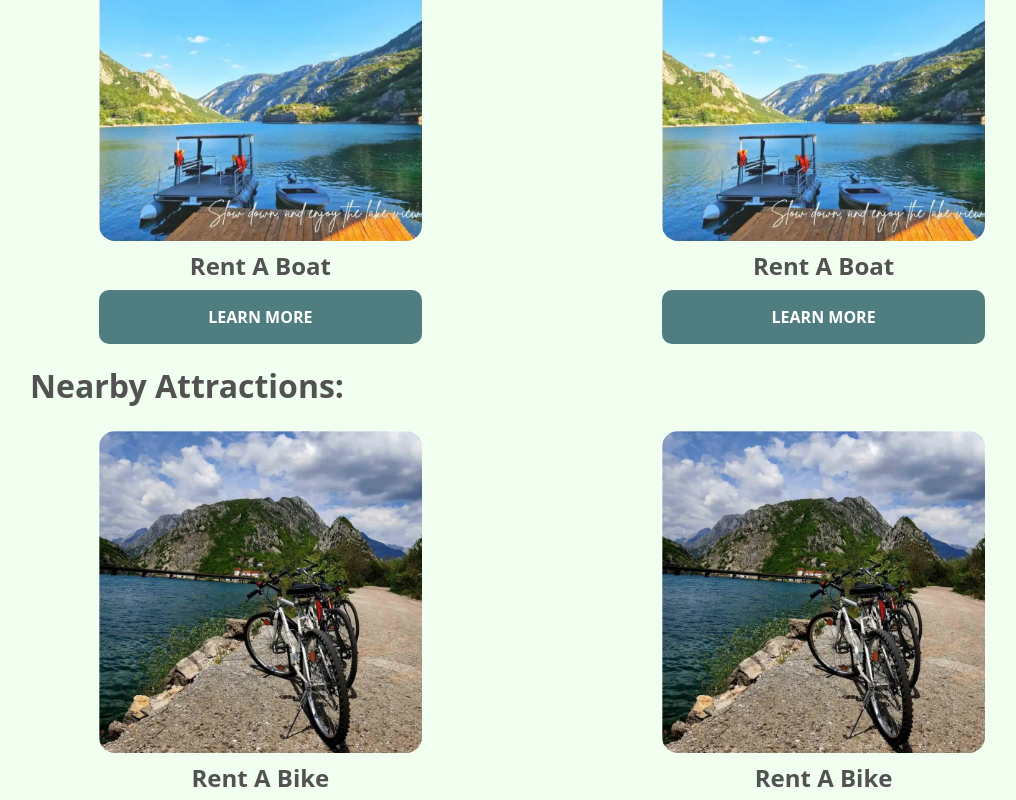
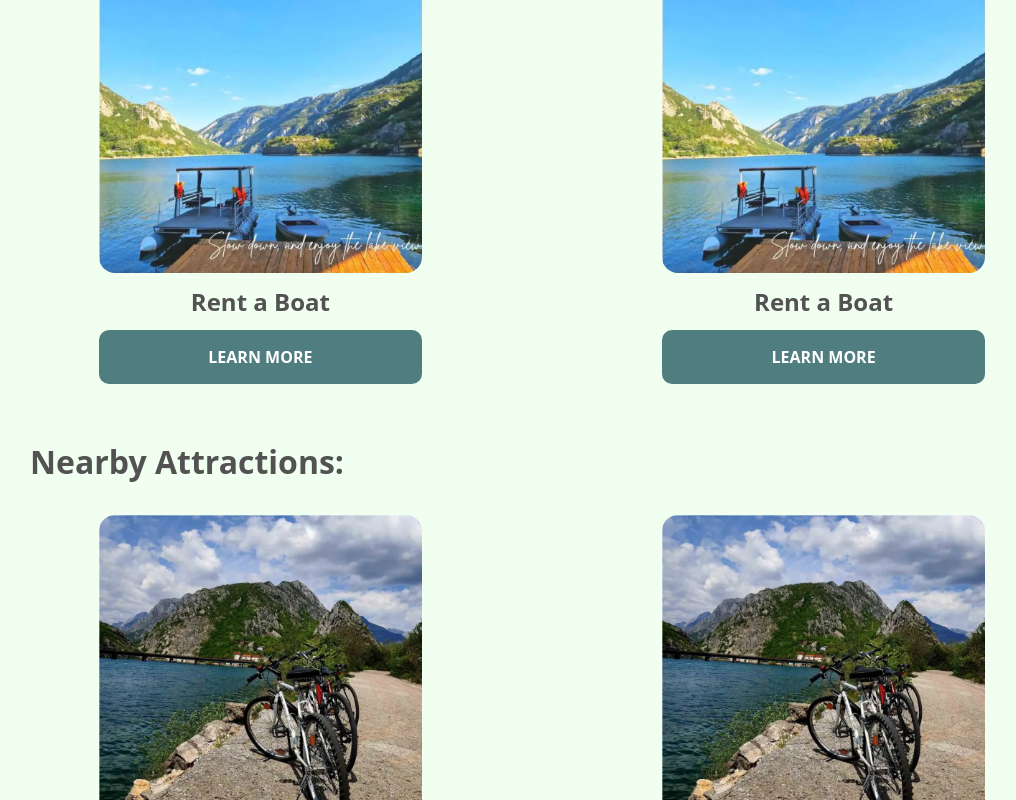
Before and after one commit to ErminMusic/Visit-Dre-nica, a React (Vite) app: page / in a window 1280 px wide. Shown: the part 5697-6497 px from the top of the page, without its empty margins (98-1114 px from the left). Built offline with nearby package versions, Linux system fonts and the light colour scheme.

Commit message:
Color Ratio Fix

```diff
--- a/src/components/data/ActivitiesContent.jsx
+++ b/src/components/data/ActivitiesContent.jsx
@@ -4,26 +4,26 @@ import RentABike from "../../assets/RentABike.webp"
 export const ActivitiesList = [
     {
     image: RentABoat,
-    name: "Rent A Boat",
-    alter: "Rent A Boat Image",
+    name: "Rent a Boat",
+    alter: "Rent a Boat Image",
     link: "Our Activities"
     },
     {
     image: RentABoat,
-    name: "Rent A Boat",
-    alter: "Rent A Boat Image",
+    name: "Rent a Boat",
+    alter: "Rent a Boat Image",
     link: "Our Activities"
     },
     {
     image: RentABoat,
-    name: "Rent A Boat",
-    alter: "Rent A Boat Image",
+    name: "Rent a Boat",
+    alter: "Rent a Boat Image",
     link: "Our Activities"
     },
     {
     image: RentABoat,
-    name: "Rent A Boat",
-    alter: "Rent A Boat Image",
+    name: "Rent a Boat",
+    alter: "Rent a Boat Image",
     link: "Our Activities"
     },
 ]
@@ -31,26 +31,26 @@ export const ActivitiesList = [
 export const AttractionList = [
     {
     image: RentABike,
-    name: "Rent A Bike",
-    alter: "Rent A Bike Image",
+    name: "Rent a Bike",
+    alter: "Rent a Bike Image",
     link: "Nearby Attractions"
     },
     {
     image: RentABike,
-    name: "Rent A Bike",
-    alter: "Rent A Bike Image",
+    name: "Rent a Bike",
+    alter: "Rent a Bike Image",
     link: "Nearby Attractions"
     },
     {
     image: RentABike,
-    name: "Rent A Bike",
-    alter: "Rent A Bike Image",
+    name: "Rent a Bike",
+    alter: "Rent a Bike Image",
     link: "Nearby Attractions"
     },
     {
     image: RentABike,
-    name: "Rent A Bike",
-    alter: "Rent A Bike Image",
+    name: "Rent a Bike",
+    alter: "Rent a Bike Image",
     link: "Nearby Attractions"
     },
 ]
--- a/src/components/sections/Activities.jsx
+++ b/src/components/sections/Activities.jsx
@@ -32,7 +32,7 @@ const Wrap = styled.div`
   background-color: #F0FFF0;
   width: 100%;
   color: #525252;
-  padding: 36px 0;
+  padding: 16px 0 36px 0;
   display: flex;
   justify-content: center;
 `;
@@ -56,5 +56,5 @@ const ActivitiesHolder = styled.div`
 `;
 
 const Title = styled.h1`
-  margin: 0 0 12px 0;
+  margin: 20px 0;
 `;
--- a/src/components/sections/Hero.jsx
+++ b/src/components/sections/Hero.jsx
@@ -96,7 +96,6 @@ const BookButton = styled.div`
   }
 
   &:hover {
-    transform: scale(1.05);
     transition: 250ms;
     opacity: 1;
     background-color: white;
--- a/src/components/sections/sub-components/Activitie.jsx
+++ b/src/components/sections/sub-components/Activitie.jsx
@@ -44,12 +44,11 @@ export default Activitie
 const Container = styled.div`
   width: 45%;
   color: #525252;
-  padding: 12px 0 20px 0;
+  margin: 12px 0 36px 0;
   display: flex;
   flex-direction: column;
   justify-content: center;
   align-items: center;
-
   @media (max-width: 700px) {
     width: 100%;
   }
@@ -76,7 +75,7 @@ const Image = styled.img`
 `;
 
 const ContentHolder = styled.div`
-  margin: 8px 0;
+  margin: 12px 0;
 `;
 
 const Button = styled.a`
@@ -93,9 +92,6 @@ const Button = styled.a`
   &:hover {
     transform: scale(1.05);
     transition: 250ms;
-    opacity: 1;
-    background-color: white;
-    color: rgb(80, 125, 127);
   }
 
   @media (max-width: 1100px) {
--- a/src/components/sections/sub-components/Buttons.jsx
+++ b/src/components/sections/sub-components/Buttons.jsx
@@ -4,8 +4,13 @@ import styled from "styled-components";
 function Buttons() {
   return (
     <ButtonHolder>
-      <MoreButton><span>LEARN </span>MORE</MoreButton>
-      <BookButton><span>BOOK</span> THIS ROOM</BookButton>
+
+      <MoreButton>
+        <span>LEARN </span>MORE
+      </MoreButton>
+      <BookButton>
+        <span>BOOK</span> THIS ROOM
+      </BookButton>
     </ButtonHolder>
   )
 }
@@ -23,12 +28,28 @@ const ButtonHolder = styled.div`
 
 const MoreButton = styled.div`
   width: 100%;
+  position: relative;
   text-align: center;
   padding: 16px 0;
   cursor: pointer;
   color: white;
   border-radius: 10px;
-  background-color: #8FBC8F;
+  background-color: #8fbc8f;
+  z-index: 50;
+
+  &::after {
+    content: '';
+    position: absolute;
+    left: 0;
+    right: 0;
+    top: 0;
+    bottom: 0;
+    width: 50%;
+    height: 100%;
+    z-index: 0;
+    opacity: 0;
+    background: linear-gradient(to right, rgba(0, 0, 0, 0.9) 0%, rgba(0, 0, 0, 0) 100%);
+  }
 
   span {
     font-weight: bold;
```
